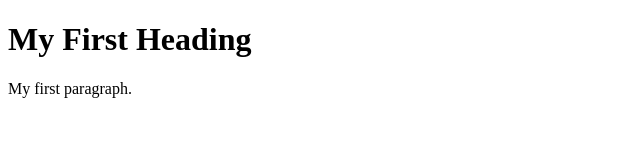
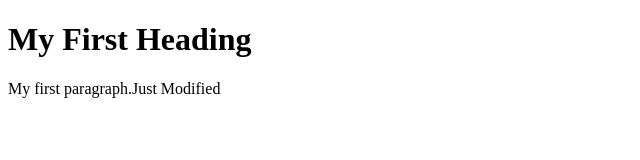
Before and after one commit to ecimasam/learning-git, a plain HTML site: page index.html in a window 1280 px wide. Shown: the whole page, without its empty margins (0-640 px from the left). Drawn offline with Linux system fonts and the light colour scheme.

```diff
--- a/index.html
+++ b/index.html
@@ -6,7 +6,7 @@
 
 <body>
   <h1>My First Heading</h1>
-  <p>My first paragraph.</p>
+  <p>My first paragraph.Just Modified</p>
 
 </body>
 </html>
```
Also changed, not shown: 1 other file.
